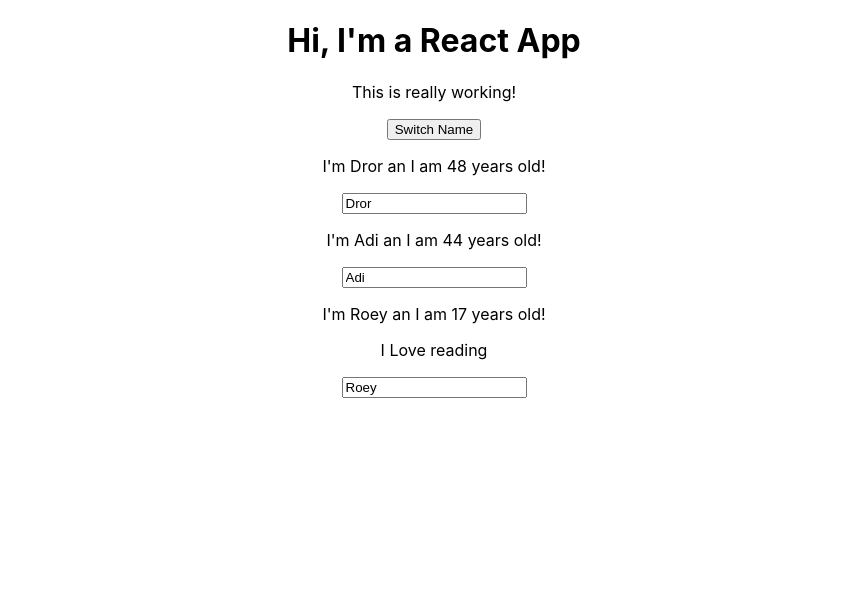
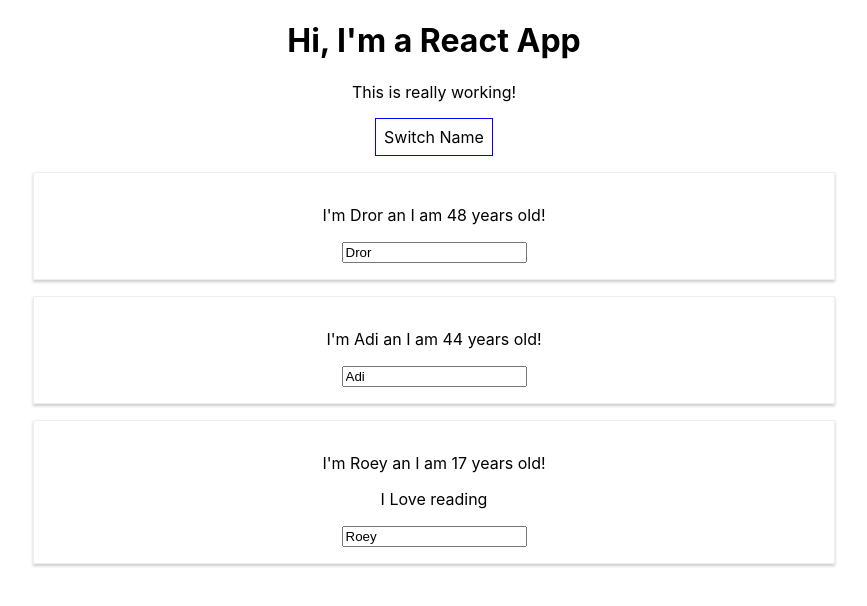
Before and after one commit to just2click-pro/react-complete-guide, a React (Create React App) app: page / in a window 1280 px wide. Shown: the top 606 px of the page, without its empty margins (206-1073 px from the left). Built offline with nearby package versions, Linux system fonts and the light colour scheme.

Commit message:
Styling, component style and inline style

```diff
--- a/src/App.js
+++ b/src/App.js
@@ -35,11 +35,20 @@
   }
 
   render() {
+    const style = {
+      backgroundColor: 'white',
+      font: 'inherit',
+      border: '1px solid blue',
+      padding: '8px',
+      cursor: 'pointer'
+    }
     return (
       <div className="App">
         <h1>Hi, I'm a React App</h1>
         <p>This is really working!</p>
-        <button onClick={ () => this.switchNameHandler('Lior Avidov') }>Switch Name</button>
+        <button
+          style={style}
+          onClick={ () => this.switchNameHandler('Lior Avidov') }>Switch Name</button>
         <Person
           name={ this.state.persons[0].name }
           age={ this.state.persons[0].age } />
--- /dev/null
+++ b/src/Person/Person.css
@@ -0,0 +1,8 @@
+.Person {
+    width: 60%;
+    margin: 16px auto;
+    border: 1px solid #eee;
+    box-shadow: 0 2px 3px #ccc;
+    padding: 16px;
+    text-align: center;
+}
--- a/src/Person/Person.js
+++ b/src/Person/Person.js
@@ -1,8 +1,9 @@
 import React from 'react';
+import './Person.css';
 
 const person = (props) => {
   return (
-    <div>
+    <div className="Person">
       <p onClick={props.click}> I'm {props.name}  an I am {props.age} years old!</p>
       <p>{props.children}</p>
       <input type="text" onChange={props.changed} value={props.name}/>
```
